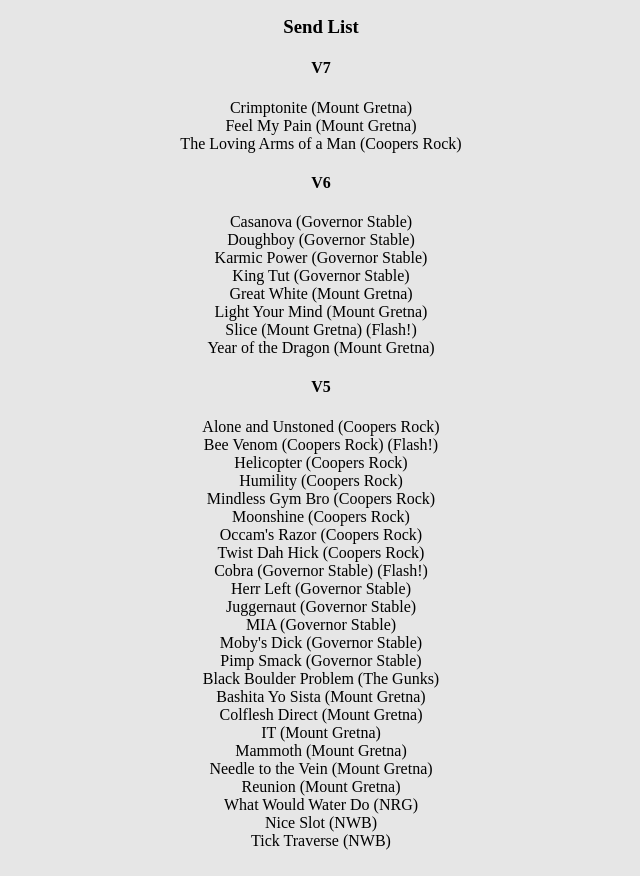
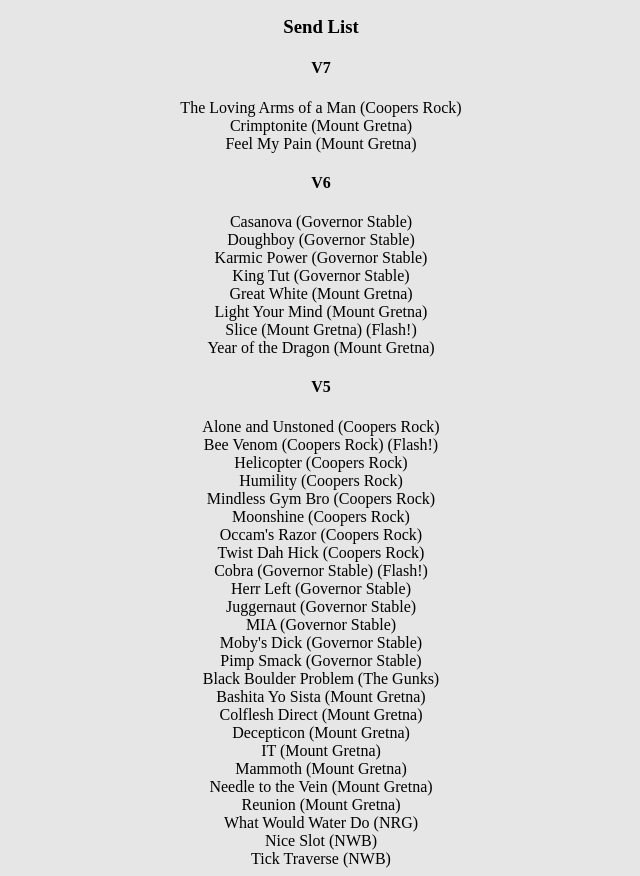
Before and after one commit to channingko-madden/channingko-madden.github.io, a plain HTML site: page pages/climbing.html in a window 1280 px wide. Shown: the part 2752-3628 px from the top of the page, without its empty margins (319-959 px from the left). Drawn offline with Linux system fonts and the light colour scheme.

Commit message:
Realized Decepticon is missing

```diff
--- a/pages/climbing.html
+++ b/pages/climbing.html
@@ -87,9 +87,9 @@ Author: Channing Ko-Madden
 			<h3>Send List</h3>
 			<h4>V7</h4>
 			<ul>
+				<li>The Loving Arms of a Man (Coopers Rock)</li>
 				<li>Crimptonite (Mount Gretna)</li>
 				<li>Feel My Pain (Mount Gretna)</li>
-				<li>The Loving Arms of a Man (Coopers Rock)</li>
 			</ul>
 			<h4>V6</h4>
 			<ul>
@@ -121,6 +121,7 @@ Author: Channing Ko-Madden
 				<li>Black Boulder Problem (The Gunks)</li>
 				<li>Bashita Yo Sista (Mount Gretna)</li>
 				<li>Colflesh Direct (Mount Gretna)</li>
+				<li>Decepticon (Mount Gretna)</li>
 				<li>IT (Mount Gretna)</li>
 				<li>Mammoth (Mount Gretna)</li>
 				<li>Needle to the Vein (Mount Gretna)</li>
```
